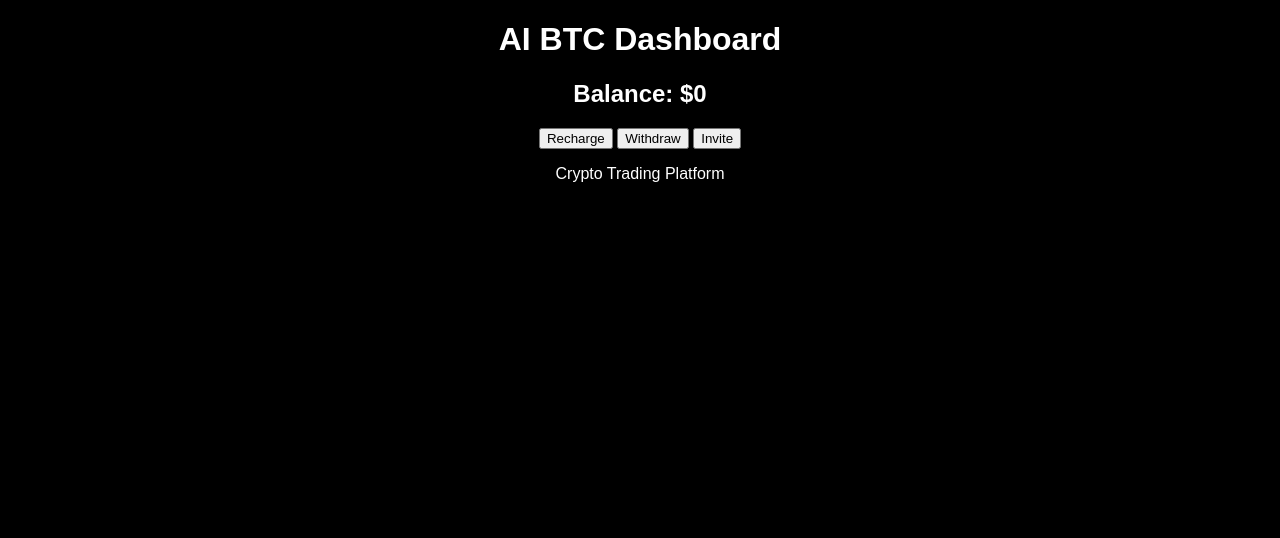
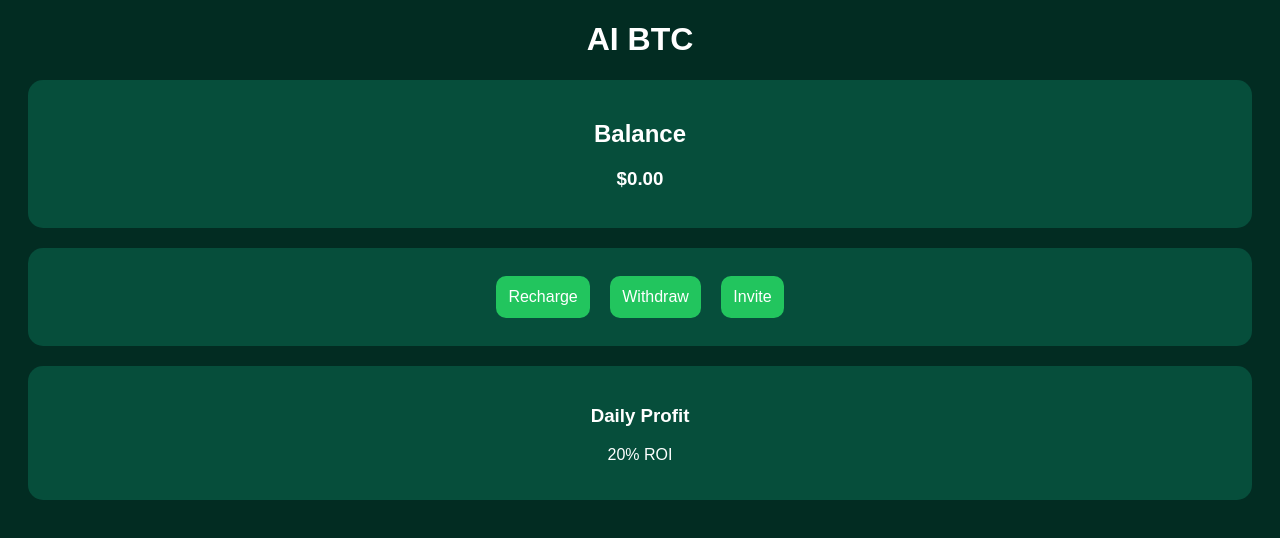
Before and after one commit to cryptomaxai/crypto-dashboard, a plain HTML site: page index.html in a window 1280 px wide. Drawn offline with Linux system fonts and the light colour scheme.

Commit message:
Update index.html

```diff
--- a/index.html
+++ b/index.html
@@ -1,20 +1,55 @@
 <!DOCTYPE html>
 <html>
 <head>
-<title>AI BTC Dashboard</title>
+<title>AI BTC</title>
+
+<style>
+body{
+background:#022c22;
+color:white;
+font-family:sans-serif;
+text-align:center;
+}
+
+.card{
+background:#064e3b;
+margin:20px;
+padding:20px;
+border-radius:15px;
+}
+
+button{
+background:#22c55e;
+border:none;
+padding:12px;
+margin:8px;
+border-radius:10px;
+color:white;
+font-size:16px;
+}
+</style>
+
 </head>
 
-<body style="background:black;color:white;text-align:center;font-family:sans-serif;">
+<body>
 
-<h1>AI BTC Dashboard</h1>
+<h1>AI BTC</h1>
 
-<h2>Balance: $0</h2>
+<div class="card">
+<h2>Balance</h2>
+<h3>$0.00</h3>
+</div>
 
+<div class="card">
 <button>Recharge</button>
 <button>Withdraw</button>
 <button>Invite</button>
+</div>
 
-<p>Crypto Trading Platform</p>
+<div class="card">
+<h3>Daily Profit</h3>
+<p>20% ROI</p>
+</div>
 
 </body>
 </html>
```
